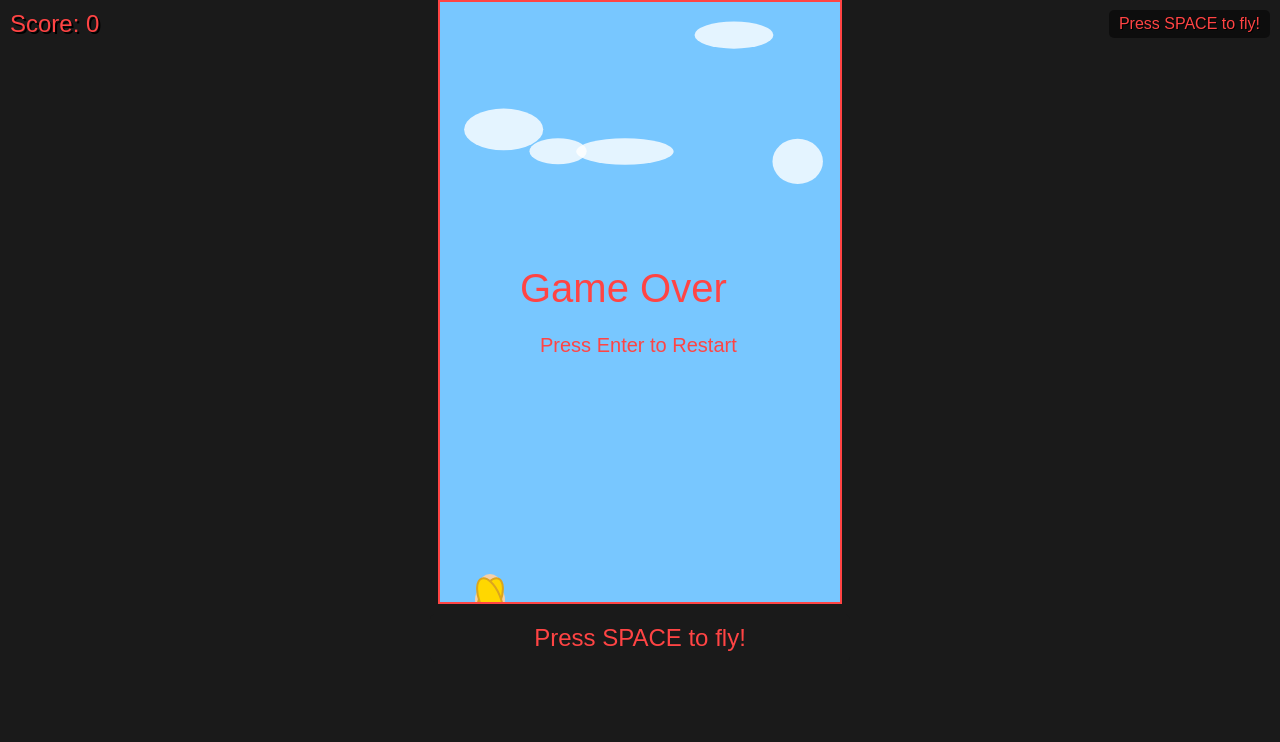
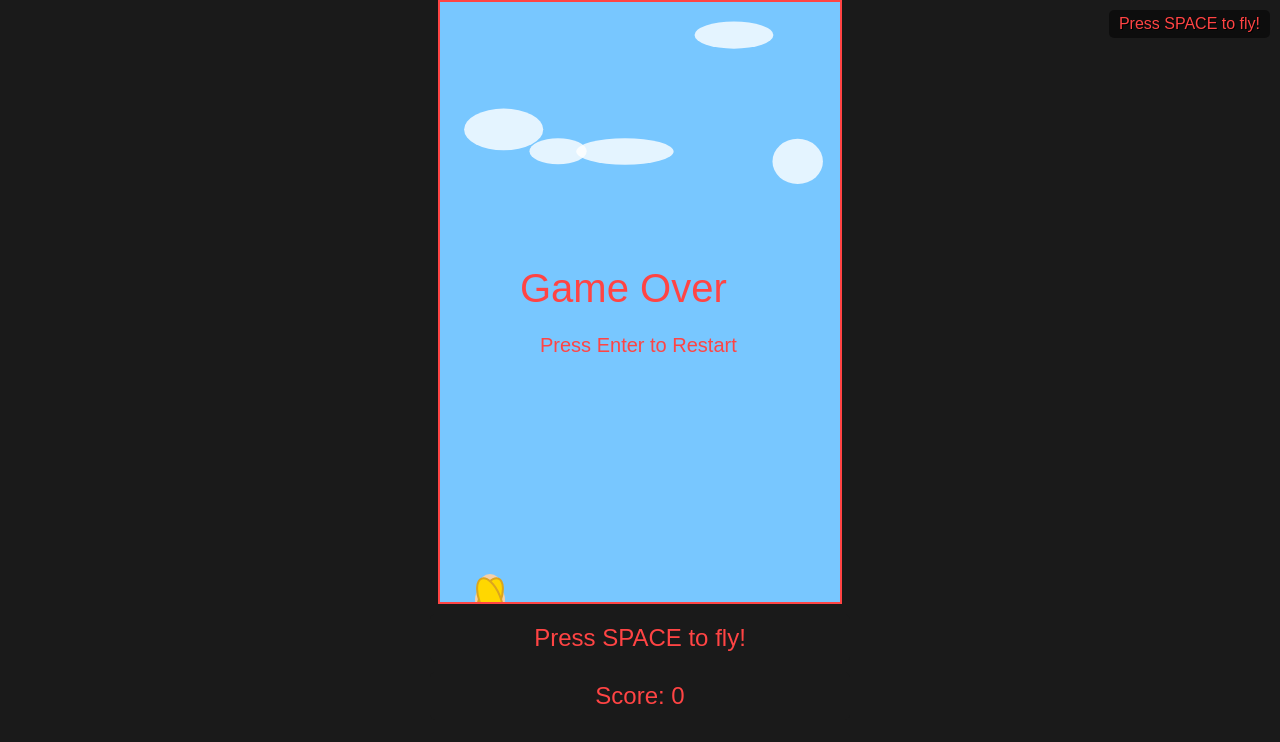
Before and after one commit to dharmautomo/Flappy-Man, a plain HTML site: page game.html in a window 1280 px wide. Drawn offline with Linux system fonts and the light colour scheme.

Commit message:
Assistant checkpoint: Moved score display below instruction
Assistant generated file changes:
- game.html: Move score display below the instruction, Reposition score element in HTML

---

User prompt:

Make this score below the instruction

```diff
--- a/game.html
+++ b/game.html
@@ -16,13 +16,15 @@
             border: 2px solid #ff4444;
         }
         #score {
-            position: absolute;
-            top: 10px;
-            left: 10px;
             color: #ff4444;
             font-family: Arial, sans-serif;
             font-size: 24px;
-            text-shadow: 2px 2px #000;
+            text-align: center;
+            margin: 10px auto 0;
+            background: #1a1a1a;
+            border-radius: 5px;
+            width: 400px;
+            padding: 10px;
         }
         #instructions {
             position: absolute;
@@ -52,10 +54,10 @@
     </style>
 </head>
 <body>
-    <div id="score">Score: 0</div>
     <div id="instructions">Press SPACE to fly!</div>
     <canvas id="gameCanvas" width="400" height="600"></canvas>
     <div id="bottom-instruction">Press SPACE to fly!</div>
+    <div id="score">Score: 0</div>
 
     <script>
         const canvas = document.getElementById('gameCanvas');
```
